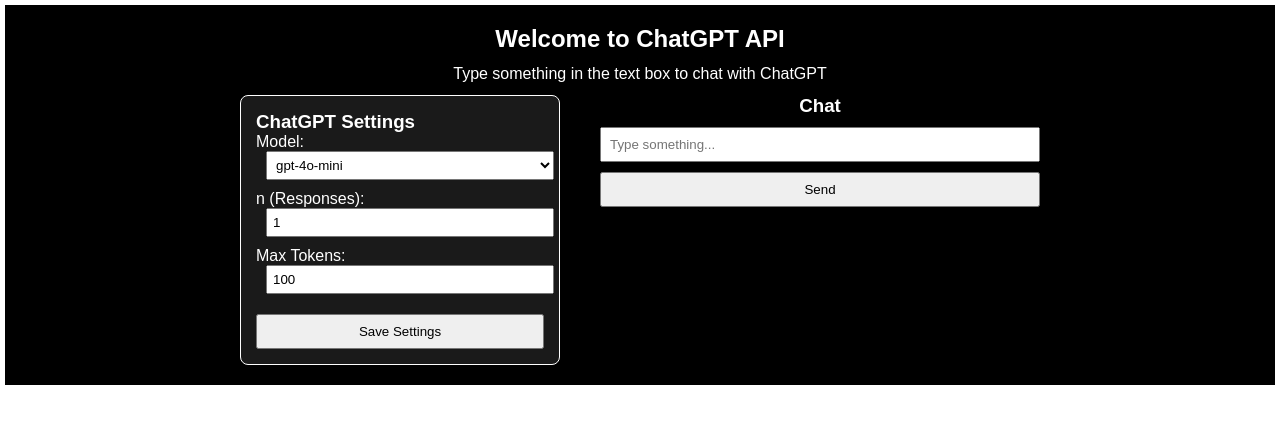
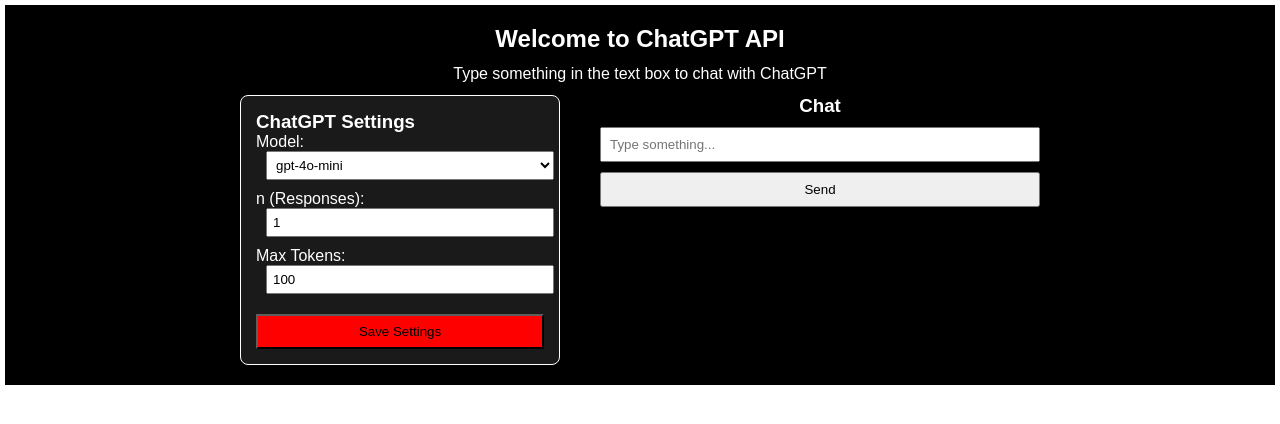
Before and after one commit to Evian-Chen/Next.js-practice, a Next.js app: page /chat in a window 1280 px wide. Shown: the top 424 px of the page. Built offline with nearby package versions, Linux system fonts and the light colour scheme.

Commit message:
feat: add color change of saving button

```diff
--- a/app/api/settings/route.js
+++ b/app/api/settings/route.js
@@ -15,11 +15,12 @@
     const userParams = await request.json();
     const dbParams = await getParams();
 
-    console.log("user params: ", userParams);
-    console.log("db params: ", dbParams);
+    // console.log("user params: ", userParams);
+    // console.log("db params: ", dbParams);
 
     const newSettings = new chatSettings(userParams);
     await newSettings.save();
+    console.log("setting saved successfully");
 
     return new Response(
       JSON.stringify({ result: "ok", message: "settings saved" }),
--- a/app/chat/page.js
+++ b/app/chat/page.js
@@ -6,12 +6,12 @@
 
 "use client";
 
-import { useEffect, useState } from "react";
+import { useEffect, useState, useRef } from "react";
 
 export default function chatPage() {
   const [input, setInput] = useState({
     role: "user",
-    content: ""
+    content: "",
   });
   const [messages, setMessages] = useState([]);
   const [paramData, setParamData] = useState({
@@ -24,8 +24,10 @@
     frequency_penalty: 0,
     stream: false,
     logit_bias: null,
-    stop: null
-});
+    stop: null,
+  });
+  const [isSaved, setIsSaved] = useState(false);
+  const isManualChange = useRef(false);
 
   // Get conversation history as long as chat page load in
   // useEffect(() => {
@@ -34,6 +36,13 @@
   //     .then((data) => setMessages(data)) // update messages status
   //     .catch((err) => console.log("Fetch error: ", err));
   // }, []); // only run once
+
+  // Listen paramData
+  useEffect(() => {
+    if (isManualChange.current){
+      setIsSaved(false);
+    }
+  }, [paramData]); // if paramData is change, run setIsSaved
 
   // this return the user input message
   const sendMsg = async () => {
@@ -60,10 +69,9 @@
       setMessages((prevMessages) => [
         ...prevMessages,
         { role: "user", content: input.content },
-        newMessage
+        newMessage,
       ]);
       setInput({ ...input, content: "" }); // make sure the text box is empty
-
     } catch (err) {
       console.error("fetch error: ", err);
       alert("Fetch error.");
@@ -73,7 +81,7 @@
   // this check if the user change the param setup
   const setupParam = async () => {
     if (!paramData) {
-      alert("Make sure to fill all the fields.")
+      alert("Make sure to fill all the fields.");
       return;
     }
 
@@ -81,7 +89,7 @@
       const result = await fetch("/api/settings", {
         method: "POST",
         headers: { "content-type": "application/json" },
-        body: JSON.stringify(paramData)
+        body: JSON.stringify(paramData),
       });
 
       if (!result.ok) {
@@ -90,17 +98,28 @@
         return;
       }
 
-      const newParams =  await result.json()
-      setParamData(prev => ({
+      const newParams = await result.json();
+
+      isManualChange.current = false;
+      setParamData((prev) => ({
         ...prev,
-        ...newParams
+        ...newParams,
       }));
+
+      // isManualChange.corrent = false;
+
+      // settings saved successfully
+      setIsSaved(true);
+
+      setTimeout(() => {
+        isManualChange.current = true;
+      }, 10);
 
     } catch (err) {
       console.error("Fetch error: ", err);
       alert("Fetch error");
     }
-  }
+  };
 
   return (
     <div className="chat-container">
@@ -108,7 +127,6 @@
       <p>Type something in the text box to chat with ChatGPT</p>
 
       <div className="layout-container">
-
         {/* left panel, params setting */}
         <div className="param-box">
           <h3>ChatGPT Settings</h3>
@@ -134,7 +152,9 @@
             <input
               type="number"
               value={paramData.n}
-              onChange={(e) => setParamData({ ...paramData, n: Number(e.target.value) })}
+              onChange={(e) =>
+                setParamData({ ...paramData, n: Number(e.target.value) })
+              }
               style={{ padding: "5px", marginLeft: "10px", width: "100%" }}
             />
           </div>
@@ -145,15 +165,23 @@
             <input
               type="number"
               value={paramData.max_tokens}
-              onChange={(e) => setParamData({ ...paramData, max_tokens: Number(e.target.value) })}
+              onChange={(e) =>
+                setParamData({
+                  ...paramData,
+                  max_tokens: Number(e.target.value),
+                })
+              }
               style={{ padding: "5px", marginLeft: "10px", width: "100%" }}
             />
           </div>
 
-          <button type="button" onClick={setupParam} style={{ padding: "8px 12px", marginTop: "10px", width: "100%" }}>
-            Save Settings
+          <button
+            type="button"
+            onClick={setupParam}
+            className={`param-button ${isSaved ? "saved" : "unSaved"}`}
+          >
+            {isSaved ? "Setting Saved" : "Save Settings"}
           </button>
-
         </div>
 
         {/* right panel, message input box */}
@@ -163,7 +191,7 @@
             type="text"
             placeholder="Type something..."
             value={input.content || ""}
-            onChange={(e) => setInput({ ...input, content: e.target.value})}
+            onChange={(e) => setInput({ ...input, content: e.target.value })}
             style={{ width: "100%", padding: "8px" }}
           />
           <button
--- a/app/globals.css
+++ b/app/globals.css
@@ -70,6 +70,21 @@
   background-color: rgba(255, 255, 255, 0.1);
 }
 
+.param-button {
+  padding: 8px 12px;
+  margin-top: 10px;
+  width: 100%;
+  border-color: #0a0a0a;
+}
+
+.saved {
+  background-color: greenyellow;
+}
+
+.unSaved {
+  background-color: red;
+}
+
 .layout-container {
   display: flex;
   width: 80%;
```
